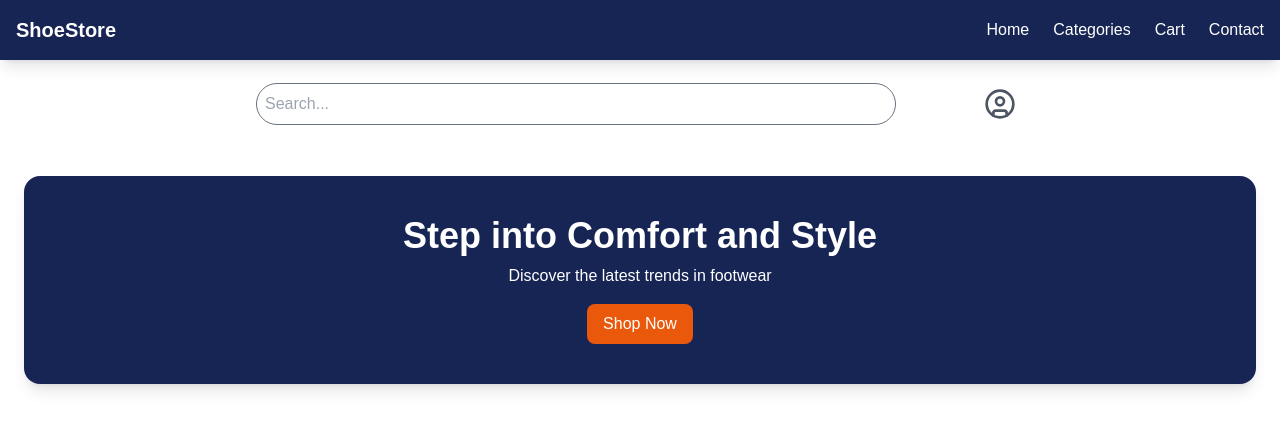
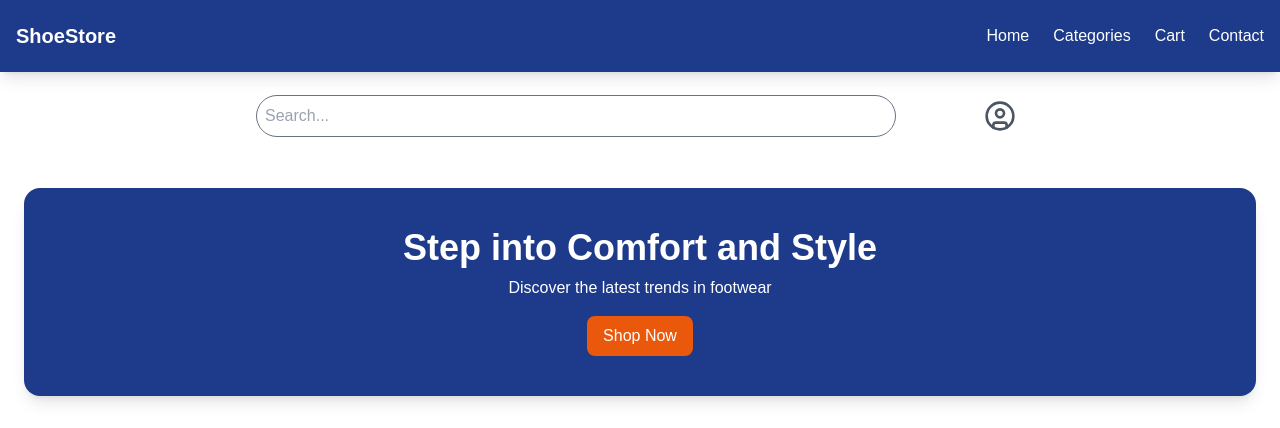
Before and after one commit to Mina-Shah/InternIntelligence_EcommerceWebsite, a React (Vite) app: page / in a window 1280 px wide. Shown: the top 428 px of the page. Built offline with nearby package versions, Linux system fonts and the light colour scheme.

Commit message:
style changes

```diff
--- a/src/components/Footer.jsx
+++ b/src/components/Footer.jsx
@@ -3,7 +3,7 @@ import { Link } from "react-router-dom";
 
 const Footer = () => {
   return (
-    <footer className="bg-blue-950 text-slate-300 mt-10 py-8">
+    <footer className="bg-blue-900 text-slate-300 mt-10 py-8">
       <div className="container mx-auto px-4 grid grid-cols-1 md:grid-cols-3 gap-8 text-center md:text-left">
         {/* Logo and Description */}
         <div>
--- a/src/components/Home.jsx
+++ b/src/components/Home.jsx
@@ -52,7 +52,7 @@ const Home = () => {
     <Search/>
       <div className="container mx-auto p-6">
         {/* Hero Section */}
-        <div className="bg-blue-950 text-white text-center p-10 rounded-2xl shadow-lg">
+        <div className="bg-blue-900 text-white text-center p-10 rounded-2xl shadow-lg">
           <h1 className="text-4xl font-bold">Step into Comfort and Style</h1>
           <p className="mt-2">Discover the latest trends in footwear</p>
           <button
--- a/src/components/Navbar.jsx
+++ b/src/components/Navbar.jsx
@@ -6,7 +6,7 @@ const Navbar = () => {
   const [isOpen, setIsOpen] = useState(false);
 
   return (
-    <nav className="bg-blue-950 text-white p-4 shadow-lg">
+    <nav className="bg-blue-900 text-white p-4 shadow-lg relative">
       <div className="container mx-auto flex justify-between items-center">
         <h1 className="text-xl font-bold">ShoeStore</h1>
 
@@ -15,27 +15,27 @@ const Navbar = () => {
         </div>
 
         <ul
-          className={`md:flex lg:space-x-6 absolute md:static bg-blue-950 md:bg-transparent top-16 left-0 w-full md:w-auto md:flex-row flex-col items-center md:items-baseline transition-all duration-300 ease-in ${
+          className={`md:flex lg:space-x-6 md:static absolute bg-blue-900 md:bg-transparent top-16 left-0 w-full md:w-auto flex-col md:flex-row items-center md:items-baseline transition-all duration-300 ease-in z-50 shadow-md md:shadow-none ${
             isOpen ? "flex" : "hidden"
           }`}
         >
-          <li className="py-2 md:py-0">
-            <Link to="/" className="hover:text-orange-500">
+          <li className="py-2 md:py-0 w-full text-center md:w-auto">
+            <Link to="/" className="hover:text-orange-500 block py-2">
               Home
             </Link>
           </li>
-          <li className="py-2 md:py-0">
-            <Link to="/products" className="hover:text-orange-500">
+          <li className="py-2 md:py-0 w-full text-center md:w-auto">
+            <Link to="/products" className="hover:text-orange-500 block py-2">
               Categories
             </Link>
           </li>
-          <li className="py-2 md:py-0">
-            <Link to="/cart" className="hover:text-orange-500">
+          <li className="py-2 md:py-0 w-full text-center md:w-auto">
+            <Link to="/cart" className="hover:text-orange-500 block py-2">
               Cart
             </Link>
           </li>
-          <li className="py-2 md:py-0">
-            <Link to="/contact" className="hover:text-orange-500">
+          <li className="py-2 md:py-0 w-full text-center md:w-auto">
+            <Link to="/contact" className="hover:text-orange-500 block py-2">
               Contact
             </Link>
           </li>
--- a/src/components/SignIn.jsx
+++ b/src/components/SignIn.jsx
@@ -23,8 +23,8 @@ const SignIn = () => {
 
   return (
     <div className="flex justify-center items-center h-screen animate-slide-in-up">
-      <div className="w-11/12 max-w-md p-6 rounded border border-blue-800">
-        <h1 className="text-blue-800 text-4xl font-bold mb-6 text-center">
+      <div className="w-11/12 max-w-md p-6 rounded border border-blue-900">
+        <h1 className="text-blue-900 text-4xl font-bold mb-6 text-center">
           Sign In
         </h1>
 
```
